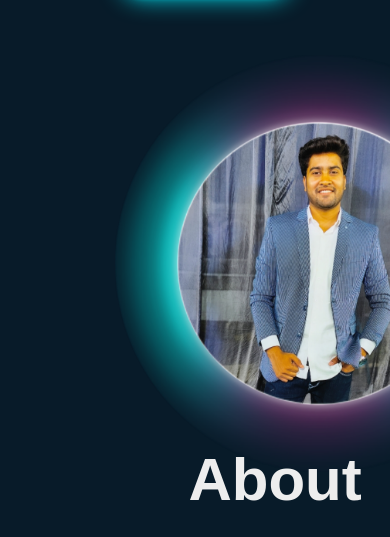
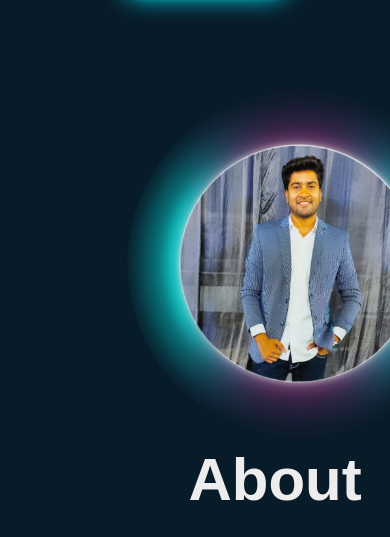
Before and after one commit to kartikjain441/Personal-Portfolio, a plain HTML site: page index.html in a window 390 px wide. Shown: the part 529-1066 px from the top of the page. Drawn offline with nearby package versions, Linux system fonts and the light colour scheme.

Commit message:
new styling

```diff
--- a/style.css
+++ b/style.css
@@ -629,8 +629,8 @@ form textarea {
 
   .about-img img {
     position: relative;
-    left: 51px;
-    width: 254%;
+    left: 63px;
+    width: 214%;
     bottom: 429px;
   }
   .about-text h2 {
```
